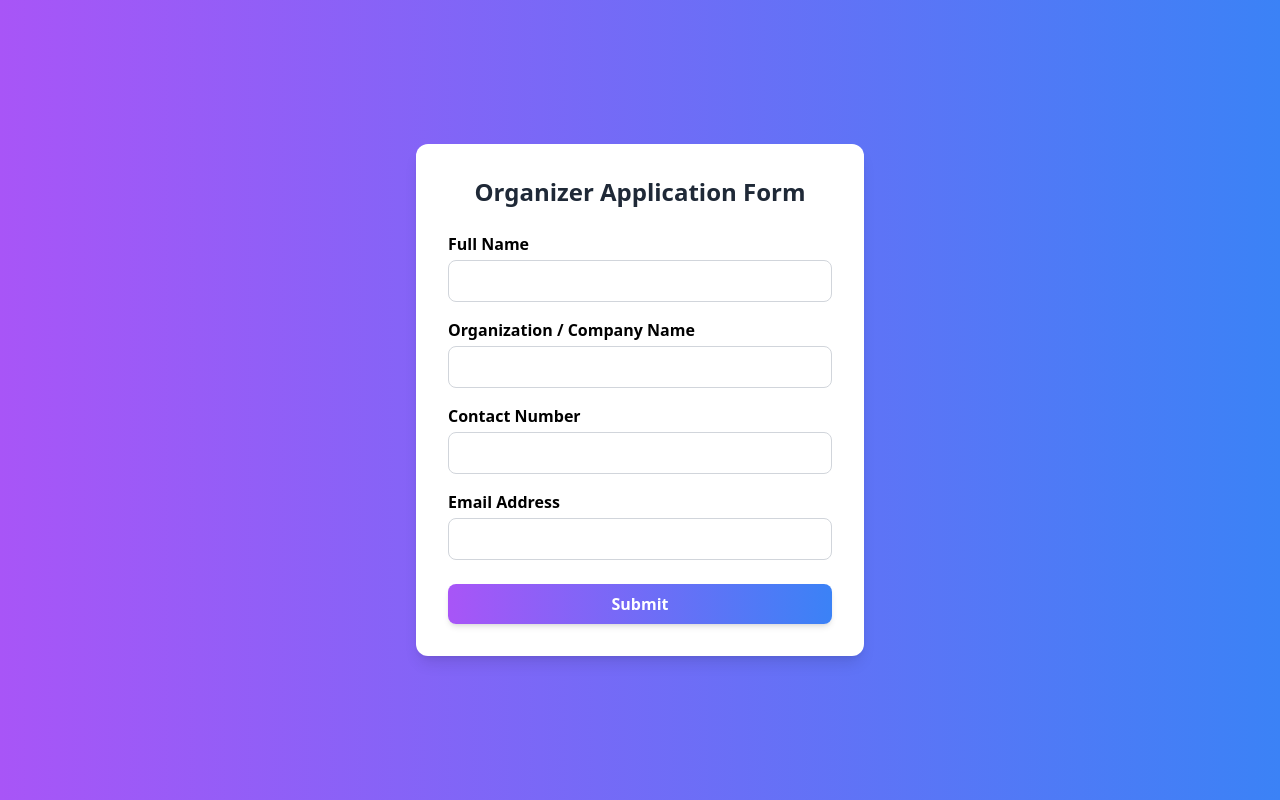
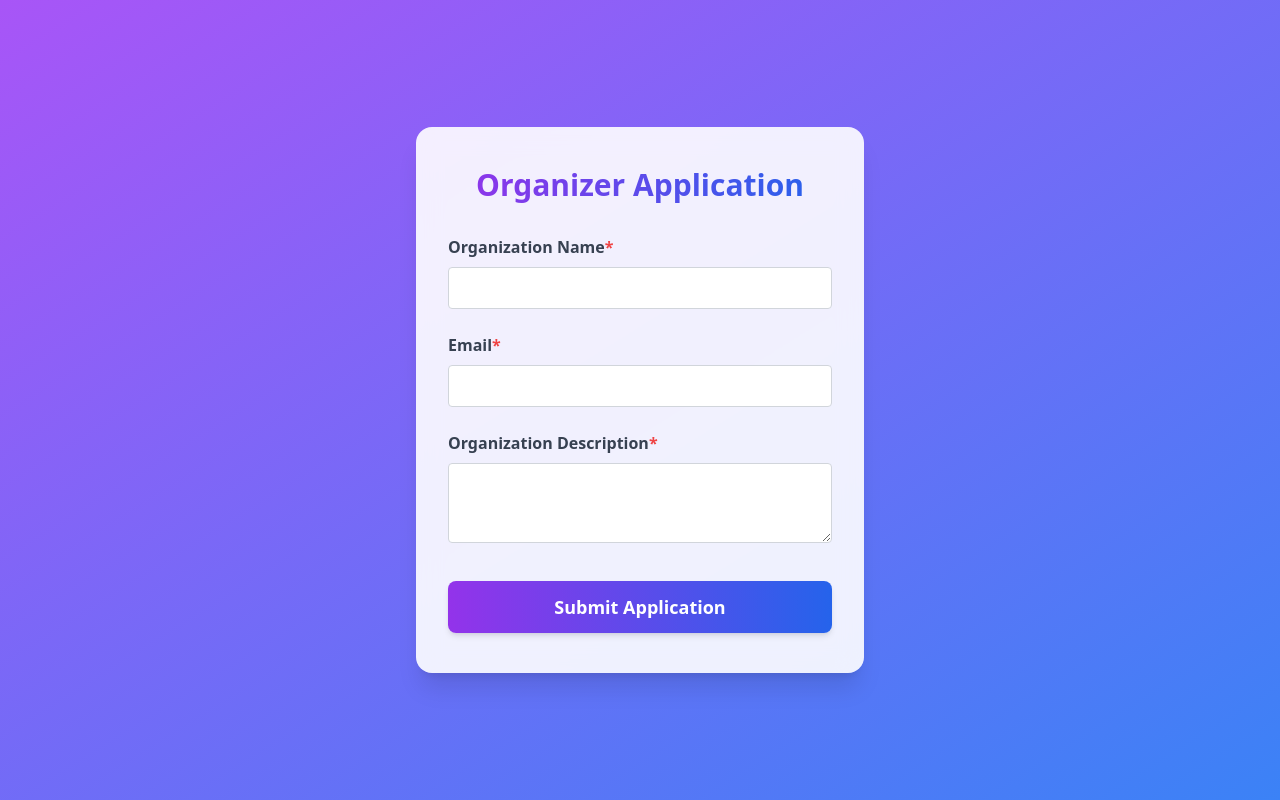
Before and after one commit to HtetShine1868/Event-Planner-FE, a React (Create React App) app: page /organizer-application-form in a window 1280 px wide. Built offline with nearby package versions, Linux system fonts and the light colour scheme.

Commit message:
Upgrade organizer application form

```diff
--- a/src/organizer/OrganizerApplicationForm.jsx
+++ b/src/organizer/OrganizerApplicationForm.jsx
@@ -1,147 +1,174 @@
 import { useState } from "react";
 
 const OrganizerApplicationForm = () => {
-  const [formData, setFormData] = useState({
-    fullName: "",
-    companyName: "",
-    contactNumber: "",
+  const [form, setForm] = useState({
+    organizationName: "",
     email: "",
+    description: "",
   });
 
-  const [errors, setErrors] = useState({});
+  const [touched, setTouched] = useState({});
+  const [submitted, setSubmitted] = useState(false);
 
-  const validate = () => {
-    let tempErrors = {};
+  // Validation rules
+  const isValidEmail = (email) =>
+    /^[^\s@]+@[^\s@]+\.[^\s@]+$/.test(email);
 
-    // Full Name validation
-    if (!formData.fullName.trim()) {
-      tempErrors.fullName = "Full name is required.";
-    } else if (formData.fullName.length < 3) {
-      tempErrors.fullName = "Name must be at least 3 characters.";
-    }
+  const errors = {
+    organizationName:
+      !form.organizationName.trim()
+        ? "Organization name is required."
+        : "",
+    email:
+      !form.email.trim()
+        ? "Email is required."
+        : !isValidEmail(form.email)
+        ? "Invalid email format."
+        : "",
+    description:
+      !form.description.trim()
+        ? "Description is required."
+        : "",
+  };
 
-    // Company Name validation
-    if (!formData.companyName.trim()) {
-      tempErrors.companyName = "Organization/Company name is required.";
-    }
+  const isValid = !Object.values(errors).some(Boolean);
 
-    // Contact Number validation
-    const phoneRegex = /^[0-9]{7,15}$/;
-    if (!formData.contactNumber.trim()) {
-      tempErrors.contactNumber = "Contact number is required.";
-    } else if (!phoneRegex.test(formData.contactNumber)) {
-      tempErrors.contactNumber = "Enter a valid phone number (7-15 digits).";
-    }
+  const handleChange = (e) => {
+    setForm((prev) => ({
+      ...prev,
+      [e.target.name]: e.target.value,
+    }));
+  };
 
-    // Email validation
-    const emailRegex = /^[^\s@]+@[^\s@]+\.[^\s@]+$/;
-    if (!formData.email.trim()) {
-      tempErrors.email = "Email is required.";
-    } else if (!emailRegex.test(formData.email)) {
-      tempErrors.email = "Enter a valid email address.";
-    }
-
-    setErrors(tempErrors);
-    return Object.keys(tempErrors).length === 0;
+  const handleBlur = (e) => {
+    setTouched((prev) => ({
+      ...prev,
+      [e.target.name]: true,
+    }));
   };
 
   const handleSubmit = (e) => {
     e.preventDefault();
-    if (validate()) {
-      alert("Form submitted successfully!");
-    }
+    setTouched({
+      organizationName: true,
+      email: true,
+      description: true,
+    });
+    setSubmitted(true);
+    if (!isValid) return;
+    alert("Application submitted successfully!");
+    setForm({
+      organizationName: "",
+      email: "",
+      description: "",
+    });
+    setTouched({});
+    setSubmitted(false);
   };
 
+  // Utility for field styling
+  const fieldClass = (field) =>
+    `w-full px-3 py-2 border rounded focus:outline-none focus:ring-2 ${
+      touched[field] && errors[field]
+        ? "border-red-500 focus:ring-red-300"
+        : "border-gray-300 focus:ring-blue-300"
+    } bg-white`;
+
   return (
-    <div className="flex items-center justify-center min-h-screen bg-gradient-to-r from-purple-500 to-blue-500 p-4">
+    <div className="min-h-screen flex items-center justify-center bg-gradient-to-br from-purple-500 to-blue-500">
       <form
+        className="w-full max-w-md bg-white/90 shadow-xl rounded-2xl px-8 py-10 backdrop-blur-md"
         onSubmit={handleSubmit}
-        className="bg-white rounded-xl shadow-lg p-8 w-full max-w-md"
+        noValidate
       >
-        <h2 className="text-2xl font-bold text-center mb-6 text-gray-800">
-          Organizer Application Form
+        <h2 className="text-3xl font-extrabold text-center mb-8 bg-gradient-to-r from-purple-600 to-blue-600 bg-clip-text text-transparent">
+          Organizer Application
         </h2>
 
-        {/* Full Name */}
-        <div className="mb-4">
-          <label className="block font-semibold mb-1">Full Name</label>
+        {/* Organization Name */}
+        <div className="mb-6">
+          <label
+            htmlFor="organizationName"
+            className="block text-gray-700 font-semibold mb-2"
+          >
+            Organization Name<span className="text-red-500">*</span>
+          </label>
           <input
             type="text"
-            className={`w-full p-2 border rounded-lg focus:outline-none focus:ring-2 focus:ring-purple-400 ${
-              errors.fullName ? "border-red-500" : "border-gray-300"
-            }`}
-            value={formData.fullName}
-            onChange={(e) =>
-              setFormData({ ...formData, fullName: e.target.value })
-            }
+            id="organizationName"
+            name="organizationName"
+            className={fieldClass("organizationName")}
+            value={form.organizationName}
+            onChange={handleChange}
+            onBlur={handleBlur}
+            required
+            autoComplete="organization"
           />
-          {errors.fullName && (
-            <p className="text-red-500 text-sm mt-1">{errors.fullName}</p>
+          {touched.organizationName && errors.organizationName && (
+            <p className="text-red-500 text-sm mt-1">
+              {errors.organizationName}
+            </p>
           )}
         </div>
 
-        {/* Organization/Company Name */}
-        <div className="mb-4">
-          <label className="block font-semibold mb-1">
-            Organization / Company Name
+        {/* Email */}
+        <div className="mb-6">
+          <label
+            htmlFor="email"
+            className="block text-gray-700 font-semibold mb-2"
+          >
+            Email<span className="text-red-500">*</span>
           </label>
           <input
-            type="text"
-            className={`w-full p-2 border rounded-lg focus:outline-none focus:ring-2 focus:ring-purple-400 ${
-              errors.companyName ? "border-red-500" : "border-gray-300"
-            }`}
-            value={formData.companyName}
-            onChange={(e) =>
-              setFormData({ ...formData, companyName: e.target.value })
-            }
+            type="email"
+            id="email"
+            name="email"
+            className={fieldClass("email")}
+            value={form.email}
+            onChange={handleChange}
+            onBlur={handleBlur}
+            required
+            autoComplete="email"
           />
-          {errors.companyName && (
-            <p className="text-red-500 text-sm mt-1">{errors.companyName}</p>
+          {touched.email && errors.email && (
+            <p className="text-red-500 text-sm mt-1">
+              {errors.email}
+            </p>
           )}
         </div>
 
-        {/* Contact Number */}
-        <div className="mb-4">
-          <label className="block font-semibold mb-1">Contact Number</label>
-          <input
-            type="text"
-            className={`w-full p-2 border rounded-lg focus:outline-none focus:ring-2 focus:ring-purple-400 ${
-              errors.contactNumber ? "border-red-500" : "border-gray-300"
-            }`}
-            value={formData.contactNumber}
-            onChange={(e) =>
-              setFormData({ ...formData, contactNumber: e.target.value })
-            }
+        {/* Description */}
+        <div className="mb-8">
+          <label
+            htmlFor="description"
+            className="block text-gray-700 font-semibold mb-2"
+          >
+            Organization Description<span className="text-red-500">*</span>
+          </label>
+          <textarea
+            id="description"
+            name="description"
+            className={`${fieldClass("description")} min-h-[80px] resize-y`}
+            value={form.description}
+            onChange={handleChange}
+            onBlur={handleBlur}
+            required
           />
-          {errors.contactNumber && (
-            <p className="text-red-500 text-sm mt-1">{errors.contactNumber}</p>
+          {touched.description && errors.description && (
+            <p className="text-red-500 text-sm mt-1">
+              {errors.description}
+            </p>
           )}
         </div>
 
-        {/* Email Address */}
-        <div className="mb-6">
-          <label className="block font-semibold mb-1">Email Address</label>
-          <input
-            type="email"
-            className={`w-full p-2 border rounded-lg focus:outline-none focus:ring-2 focus:ring-purple-400 ${
-              errors.email ? "border-red-500" : "border-gray-300"
-            }`}
-            value={formData.email}
-            onChange={(e) =>
-              setFormData({ ...formData, email: e.target.value })
-            }
-          />
-          {errors.email && (
-            <p className="text-red-500 text-sm mt-1">{errors.email}</p>
-          )}
-        </div>
-
-        {/* Submit Button */}
         <button
           type="submit"
-          className="w-full bg-gradient-to-r from-purple-500 to-blue-500 text-white font-semibold py-2 px-4 rounded-lg shadow-md hover:opacity-90 transition duration-300"
+          className={`w-full py-3 rounded-lg font-bold text-lg text-white bg-gradient-to-r from-purple-600 to-blue-600 shadow-md transition-all duration-200 hover:from-purple-700 hover:to-blue-700 focus:outline-none focus:ring-2 focus:ring-blue-300 ${
+            submitted && !isValid ? "opacity-70 cursor-not-allowed" : ""
+          }`}
+          disabled={submitted && !isValid}
         >
-          Submit
+          Submit Application
         </button>
       </form>
     </div>
```
